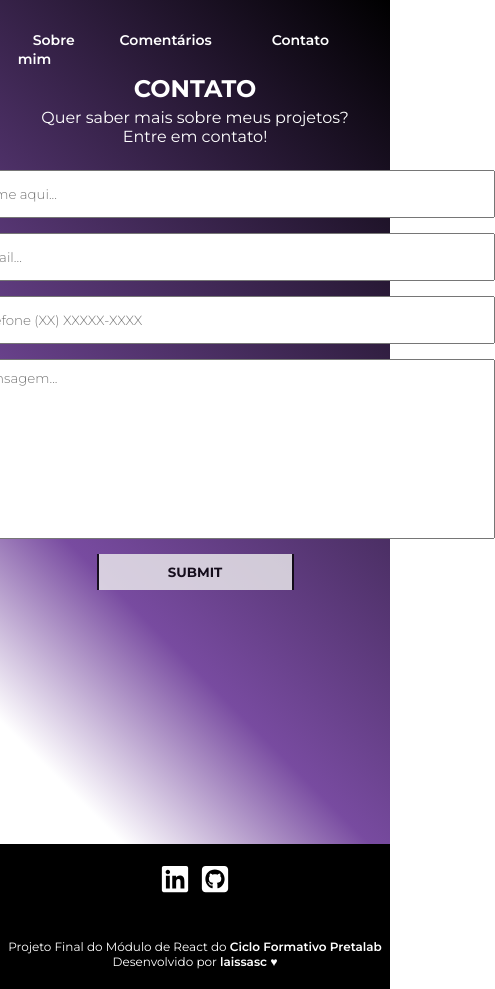
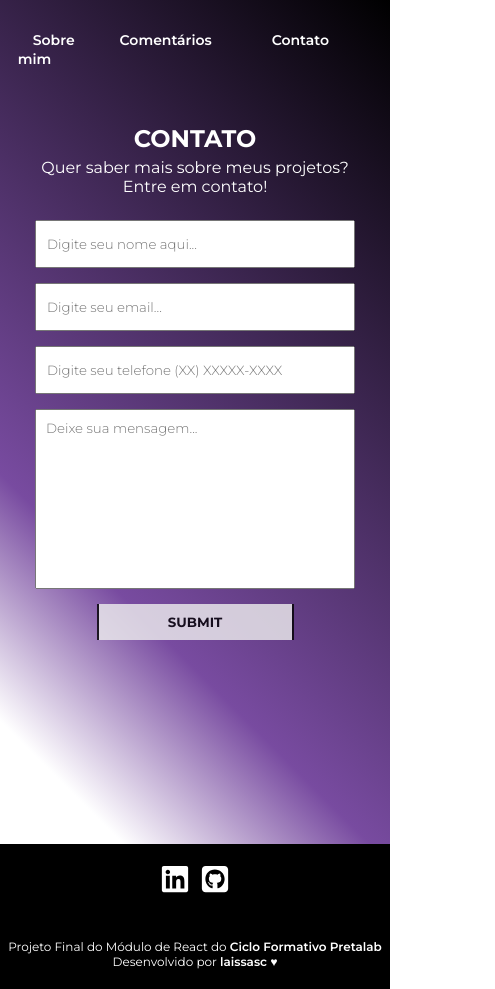
Before and after one commit to LaissaSaraiva/pretalab-projeto-final-react, a React (Vite) app: page /contato in a window 390 px wide. Shown: the whole page, 495 px wide, since content can reach past the window. Built offline with nearby package versions, Linux system fonts and the light colour scheme.

Commit message:
style: estiliza ContactPage no Mobile

```diff
--- a/src/components/Footer/Footer.module.css
+++ b/src/components/Footer/Footer.module.css
@@ -1,6 +1,6 @@
 .footer {
   background-color: var(--main-color);
-  padding: 20px 5px
+  padding: 20px 5px;
 }
 
 .footer__container {
--- a/src/components/Forms/Input/Input.module.css
+++ b/src/components/Forms/Input/Input.module.css
@@ -16,6 +16,10 @@
   padding: 0 10px;
   font-weight: 700;
   color: var(--tertiary-color);
+
+  @media (max-width: 640px) {
+    max-width: 320px;
+  }
 }
 
 .input__container input::placeholder {
--- a/src/components/Forms/Textarea/Textarea.module.css
+++ b/src/components/Forms/Textarea/Textarea.module.css
@@ -17,6 +17,10 @@
   font-weight: 700;
   resize: none;
   color: var(--tertiary-color);
+
+  @media (max-width: 640px) {
+    max-width: 320px;
+  }
 }
 
 .textarea__container textarea::placeholder {
--- a/src/pages/ContactPage/ContactPage.module.css
+++ b/src/pages/ContactPage/ContactPage.module.css
@@ -1,9 +1,15 @@
 .contact__container {
   min-height: 100vh;
   padding-top: 50px;
+  padding-bottom: 20px;
+
   background-color: var(--main-color);
   background-image: linear-gradient(225deg, var(--main-color) 0%,  var(--tertiary-color) 70%, var(--primary-color) 90%);
   background-repeat: no-repeat;
+
+  @media(max-width: 640px) {
+    padding-top: 100px;
+  }
 }
 
 .contact__container__wrapper {
```
